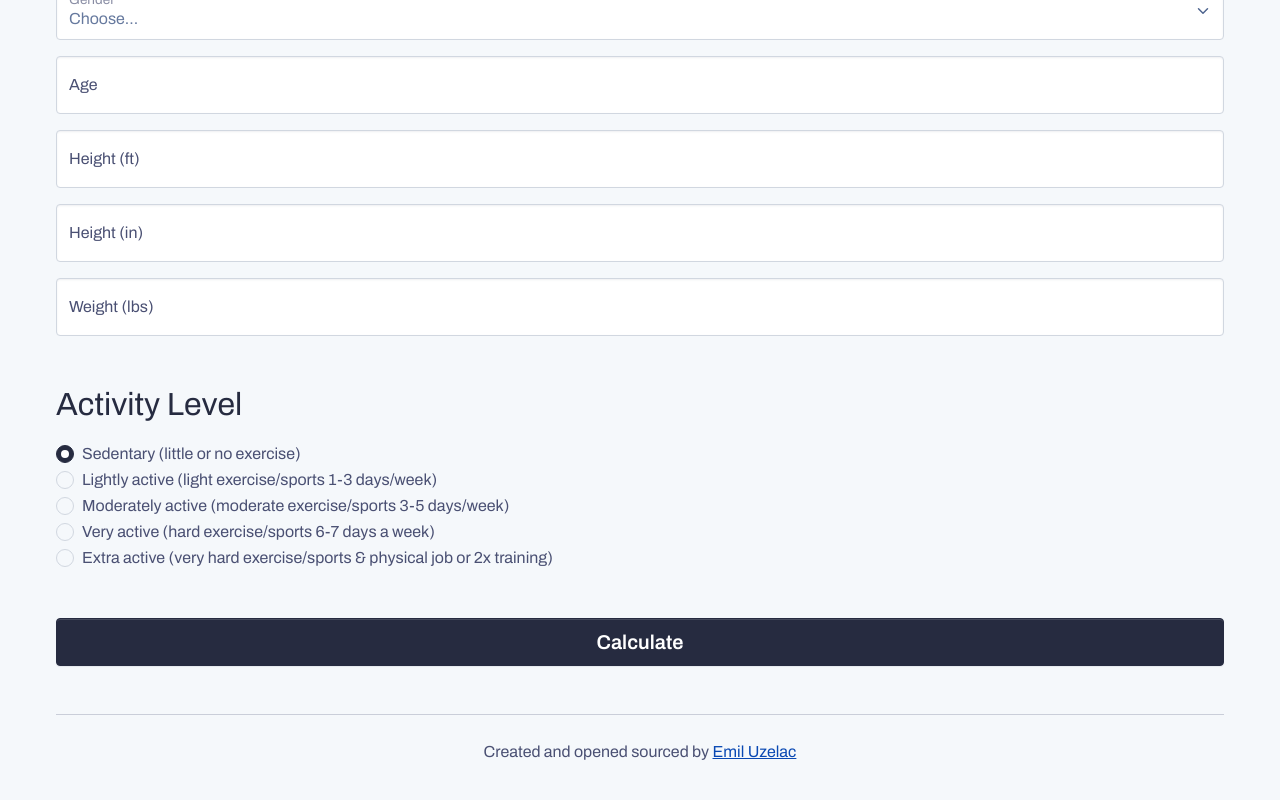
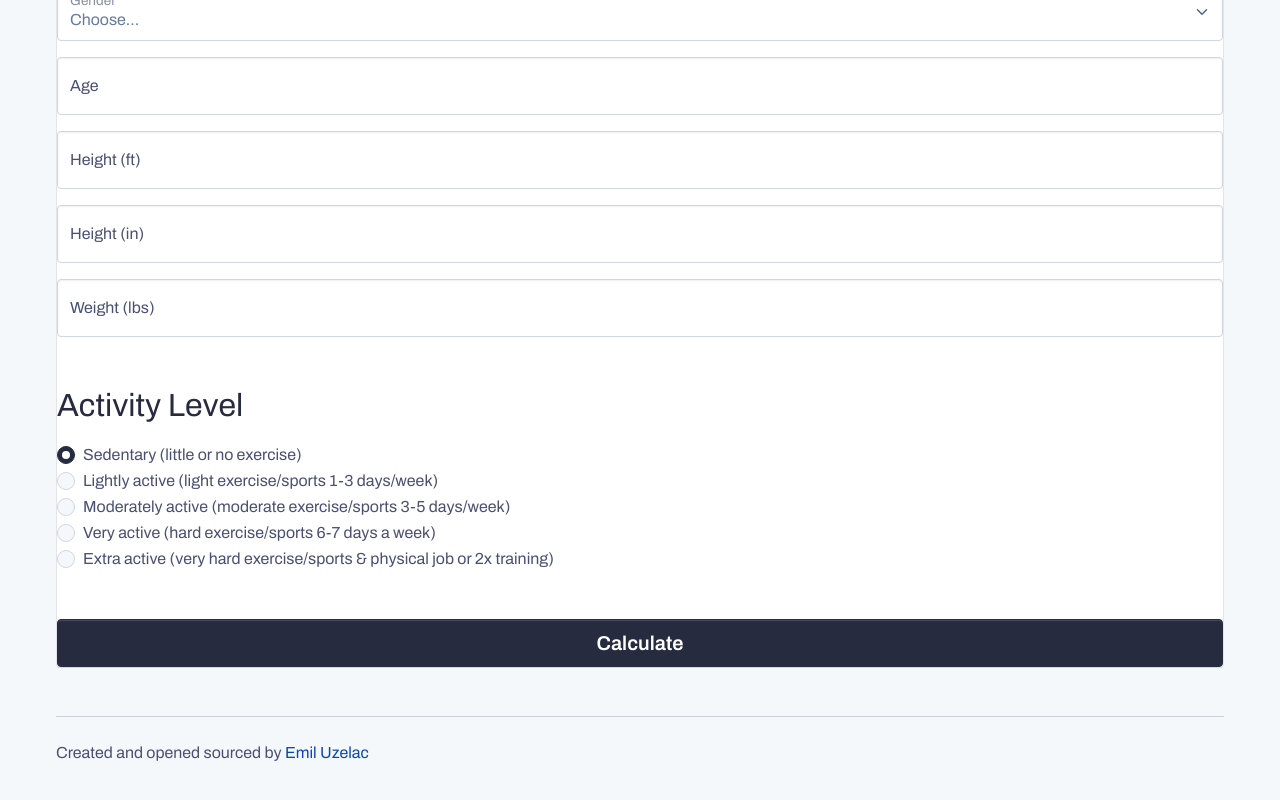
Before and after one commit to emiluzelac/caloric, a Next.js app: page / in a window 1280 px wide. Shown: the part 276-1076 px from the top of the page. Built offline with nearby package versions, Linux system fonts and the light colour scheme.

Commit message:
Update styles

```diff
--- a/src/components/Calculator.tsx
+++ b/src/components/Calculator.tsx
@@ -115,7 +115,7 @@ const Calculator: React.FC = () => {
     <>
       <div
         id="formSection"
-        className="my-4"
+        className="card my-4"
         style={{ display: showResults ? 'none' : 'block' }}
       >
         <h1 className="h1 mb-3 fw-normal">Calorie Calculator</h1>
@@ -248,7 +248,7 @@ const Calculator: React.FC = () => {
       {showResults && (
         <div id="resultsSection" className="my-5">
           <button
-            className="btn btn-success btn-sm d-inline-flex align-items-center mb-3"
+            className="btn btn-sm btn-gray-200 d-inline-flex align-items-center mb-3"
             onClick={resetCalculator}
           >
             <svg
--- a/src/components/Footer.tsx
+++ b/src/components/Footer.tsx
@@ -2,12 +2,12 @@ const Footer: React.FC = () => {
   return (
     <footer>
       <hr className="mt-5 mb-4" />
-      <p className=" text-center text-md">
+      <span className=" text-center text-md">
         Created and opened sourced by{' '}
         <a href="https://github.com/emiluzelac" className="text text-info" target="_blank" rel="noopener">
           Emil Uzelac
         </a>
-      </p>
+      </span>
     </footer>
   );
 };
```
